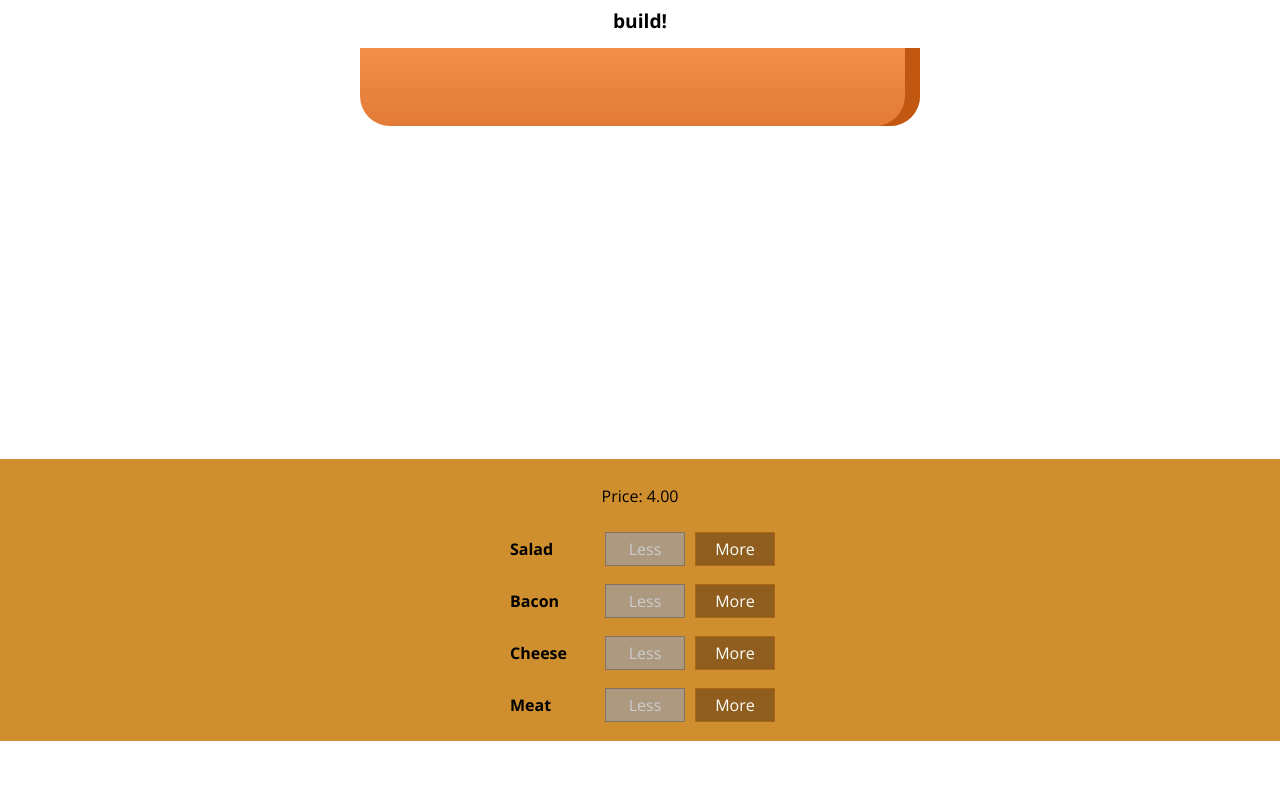
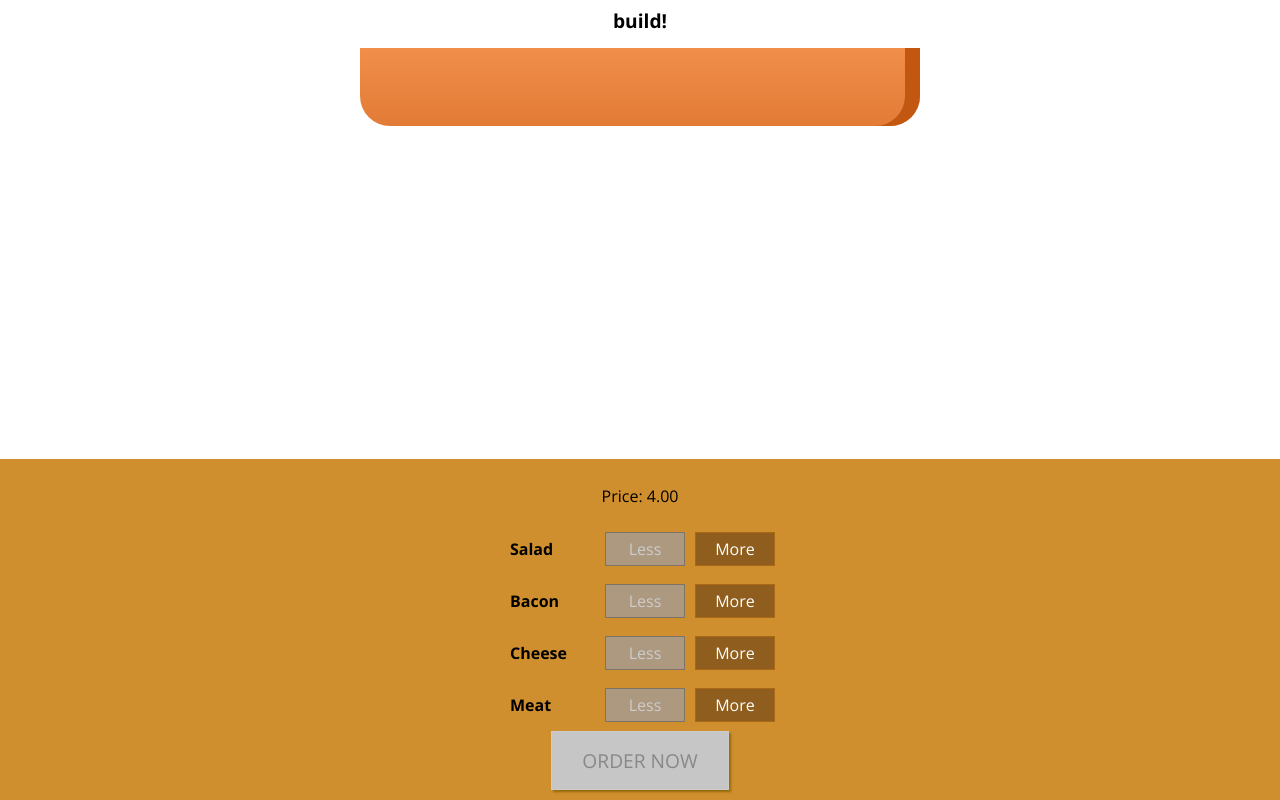
Before and after one commit to sm0k1nggnu/UdemyReactRedux, a React app: page / in a window 1280 px wide. Shown: the part 179-979 px from the top of the page. Before the commit the page ends 920 px from the top, so only its background shows below. Built offline with nearby package versions, Linux system fonts and the light colour scheme.

Commit message:
order button

```diff
--- a/src/components/Burger/BuildControls/BuildControls.js
+++ b/src/components/Burger/BuildControls/BuildControls.js
@@ -22,6 +22,10 @@
                 disabled={props.disabled[ctrl.type]}
             />
         ))}
+                    <button
+                className={classes.OrderButton}
+                disabled={!props.purchasable}
+            >ORDER NOW</button>
     </div>
 );
 
--- a/src/container/BurgerBuilder/BurgerBuilder.js
+++ b/src/container/BurgerBuilder/BurgerBuilder.js
@@ -18,7 +18,18 @@
             cheese: 0,
             bacon: 0
         },
-        totalPrice: 4
+        totalPrice: 4,
+        purchasable: false
+    }
+    updatePurchaseState (ingredients) {
+        const sum = Object.keys(ingredients)
+            .map(igKey => {
+                return ingredients[igKey]
+            })
+            .reduce((curr, prev) => {
+                return curr + prev
+            },0)
+        this.setState({purchasable: sum > 0})
     }
     addIngredientHandler = (type) => {
         const oldCount = this.state.ingredients[type];
@@ -31,6 +42,7 @@
         const oldPrice = this.state.totalPrice;
         const newPrice = oldPrice + priceAddition;
         this.setState({totalPrice: newPrice, ingredients: updatedIngredients})
+        this.updatePurchaseState(updatedIngredients);
     }
     removeIngredientHandler = (type) => {
         const oldCount = this.state.ingredients[type];
@@ -46,6 +58,7 @@
         const oldPrice = this.state.totalPrice;
         const newPrice = oldPrice - priceDeduction;
         this.setState({totalPrice: newPrice, ingredients: updatedIngredients})
+        this.updatePurchaseState(updatedIngredients);
     }
     render() {
         const disabledInfo = {
@@ -61,6 +74,7 @@
                     ingredientAdded={this.addIngredientHandler}
                     ingredientRemoved={this.removeIngredientHandler}
                     disabled={disabledInfo}
+                    purchasable={this.state.purchasable}
                     price={this.state.totalPrice}
                 />
             </Aux>
```
